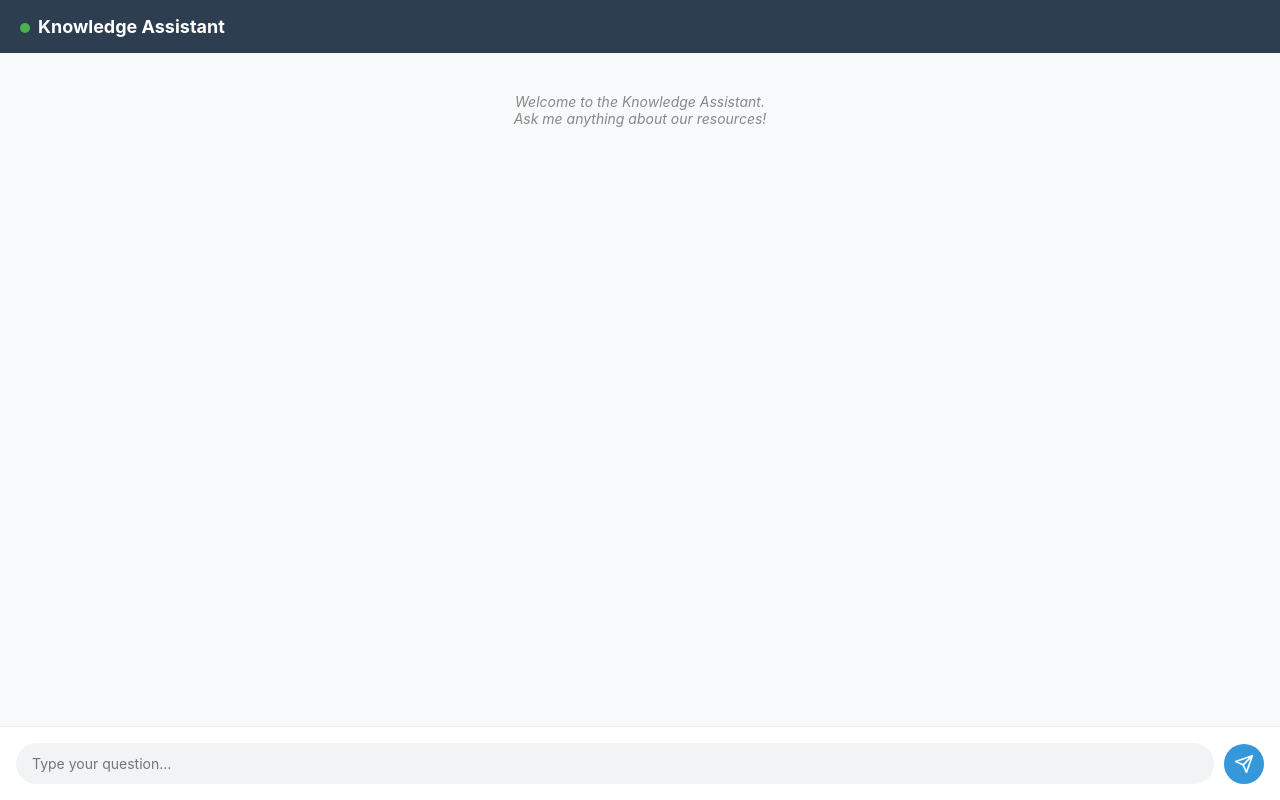
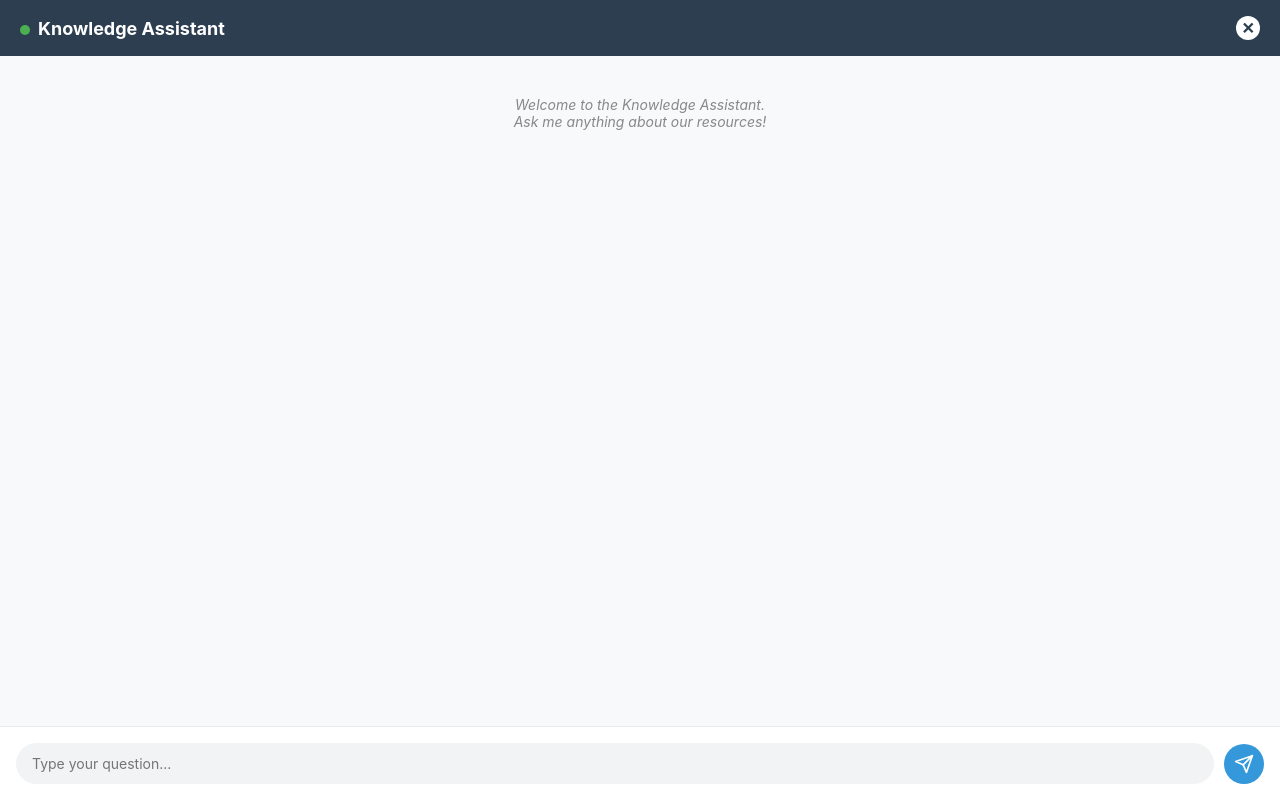
Before and after one commit to Freddfazm/chatbot, a Flask app: page /embedded in a window 1280 px wide. Run offline with Flask 2, Linux system fonts and the light colour scheme.

Commit message:
feat: add close button to embedded chat widget
This commit adds a close button to the embedded chat widget, allowing users to easily close the chat interface.

- Added a close button element (`#close-button`) to the widget's header.

```diff
--- a/src/Templates/embed.html
+++ b/src/Templates/embed.html
@@ -255,6 +255,7 @@
     <div class="chat-widget">
         <div class="chat-header">
             <h3><span class="chat-header-dot"></span>Knowledge Assistant</h3>
+            <button class="close-button" id="close-button">✕</button>
         </div>
         <div class="chat-messages" id="messages">
             <div class="welcome-message">
```
